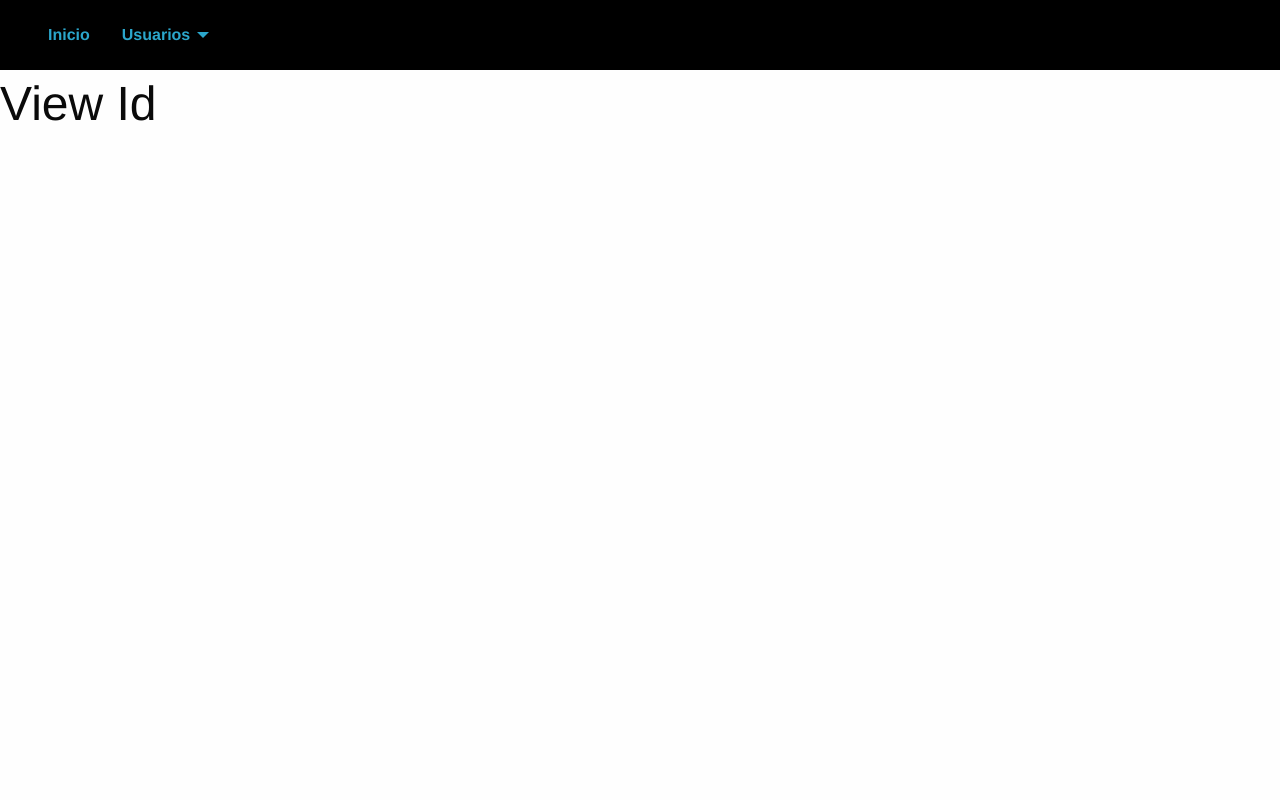
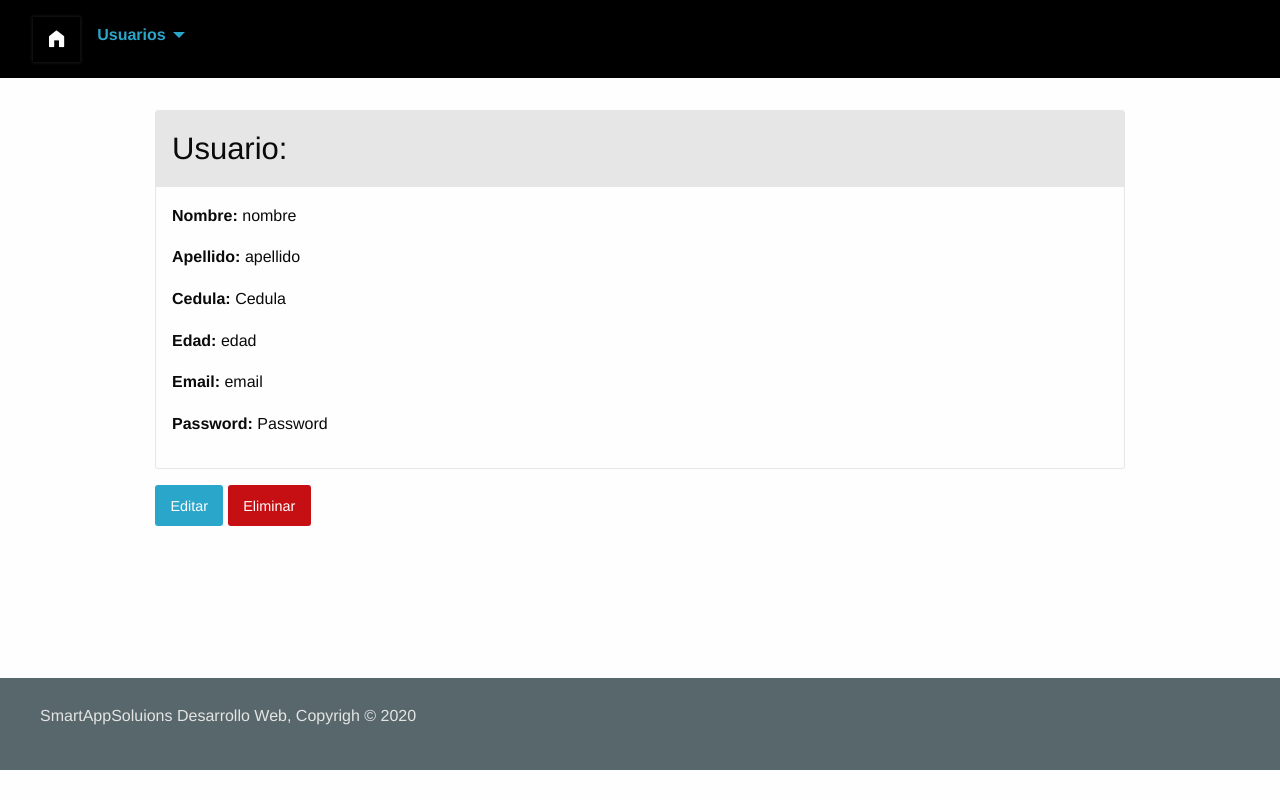
Before and after one commit to anderdavid/modulo_usuarios_js, a website: page view/viewId.html in a window 1280 px wide. Drawn offline with nearby package versions, Linux system fonts and the light colour scheme.

Commit message:
Se diseña vista viewId

```diff
--- a/css/style.css
+++ b/css/style.css
@@ -90,6 +90,14 @@ nav li .menu li a:hover{
     font-size: 22px;
 }
 
+.view-user-container{
+    margin-top: 2rem;
+}
+
+.title_key{
+    font-weight: bold;
+}
+
 
 
 footer{
--- a/view/viewId.html
+++ b/view/viewId.html
@@ -7,6 +7,7 @@
     <title>Foundation for Sites</title>
     <link rel="stylesheet" href='../css/foundation.css'/>
     <link rel="stylesheet" href='../css/app.css'/>
+    <link rel="stylesheet" href="../css/foundation-icons/foundation-icons.css">
     <link rel="stylesheet" href='../css/style.css'/>
     <script src="https://ajax.googleapis.com/ajax/libs/jquery/3.2.1/jquery.min.js"></script>
     <script defer src='../js/vendor/jquery.js'></script>
@@ -17,7 +18,7 @@
 <body>
     <nav>
         <ul class="dropdown menu" data-dropdown-menu>
-            <li><a href="view.html">Inicio</a></li>
+             <li><a href="view.html" class="icon-button home step fi-home size-72"></a></li>
              <li>
                  <a href="#">Usuarios</a>
                  <ul class="menu">
@@ -27,6 +28,56 @@
              </li>
          </ul>
     </nav>
+
 </body>
-<h1>View Id</h1>
+
+<!-- id int8 PRIMARY KEY AUTO_INCREMENT,
+nombre VARCHAR(60),
+apellido VARCHAR(60),
+cedula VARCHAR(60),
+edad VARCHAR(60),
+email VARCHAR(60),
+password VARCHAR(60) -->
+<div class="grid-container">
+    <div class="grid-x grid-padding-x">
+        <div class="large-12 cell">
+
+            <div class="view-user-container card">
+                <div class="card-divider">
+                  <h3>Usuario:</h3>
+                </div>
+                <div class="card-section">
+                    <div class="row">
+                        <div class="medium-6 large-6 columns">
+                           <p><span class="title_key">Nombre: </span>nombre</p>
+                        </div>
+                        <div class="medium-6 large-6 columns">
+                            <p><span class="title_key">Apellido: </span>apellido</p>
+                         </div>
+                         <div class="medium-6 large-6 columns">
+                            <p><span class="title_key">Cedula: </span>Cedula</p>
+                         </div>
+                         <div class="medium-6 large-6 columns">
+                            <p><span class="title_key">Edad: </span>edad</p>
+                         </div>
+                         <div class="medium-6 large-6 columns">
+                            <p><span class="title_key">Email: </span>email</p>
+                         </div>
+                         <div class="medium-6 large-6 columns">
+                            <p><span class="title_key">Password: </span>Password</p>
+                         </div>
+                    </div>
+                </div>
+              </div>
+              <div class="large-6 cell">
+                  <button class="button">Editar</button>
+                  <button class="alert button">Eliminar</button>
+              </div>
+        </div>
+    </div>
+</div>
+
+<footer>
+    <p>SmartAppSoluions Desarrollo Web, Copyrigh &copy 2020</p>
+</footer>
 </html>
```
Lines whose indentation alone changed are shown as unchanged.
